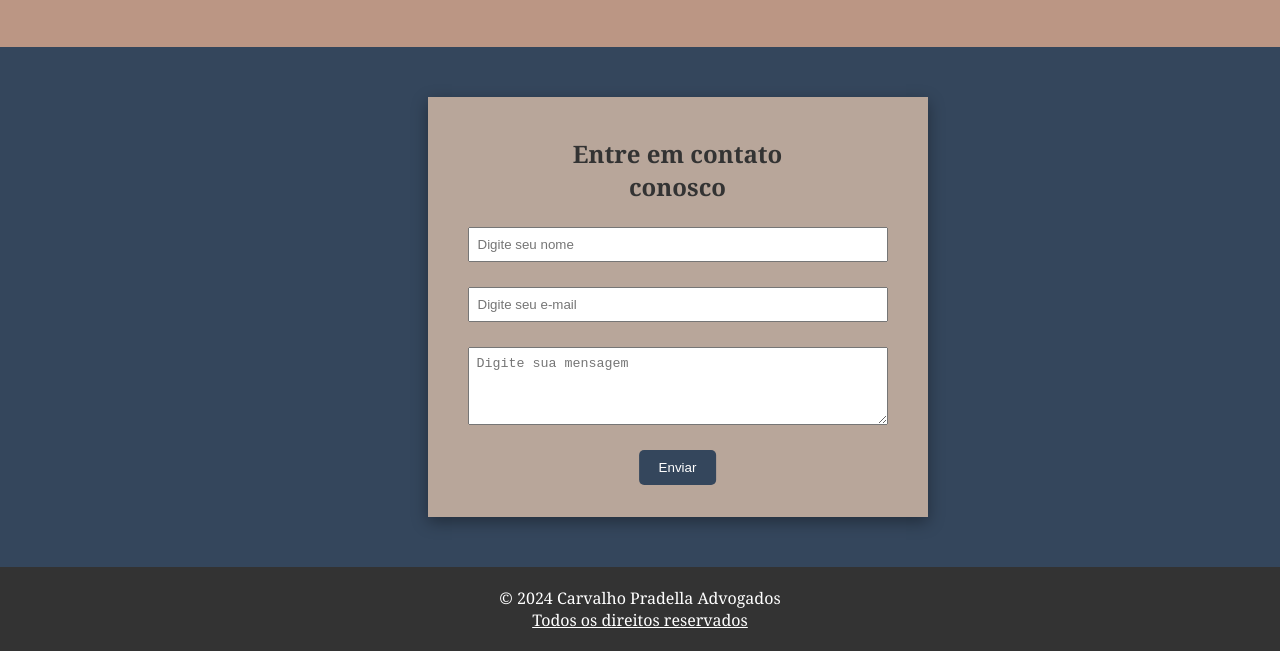
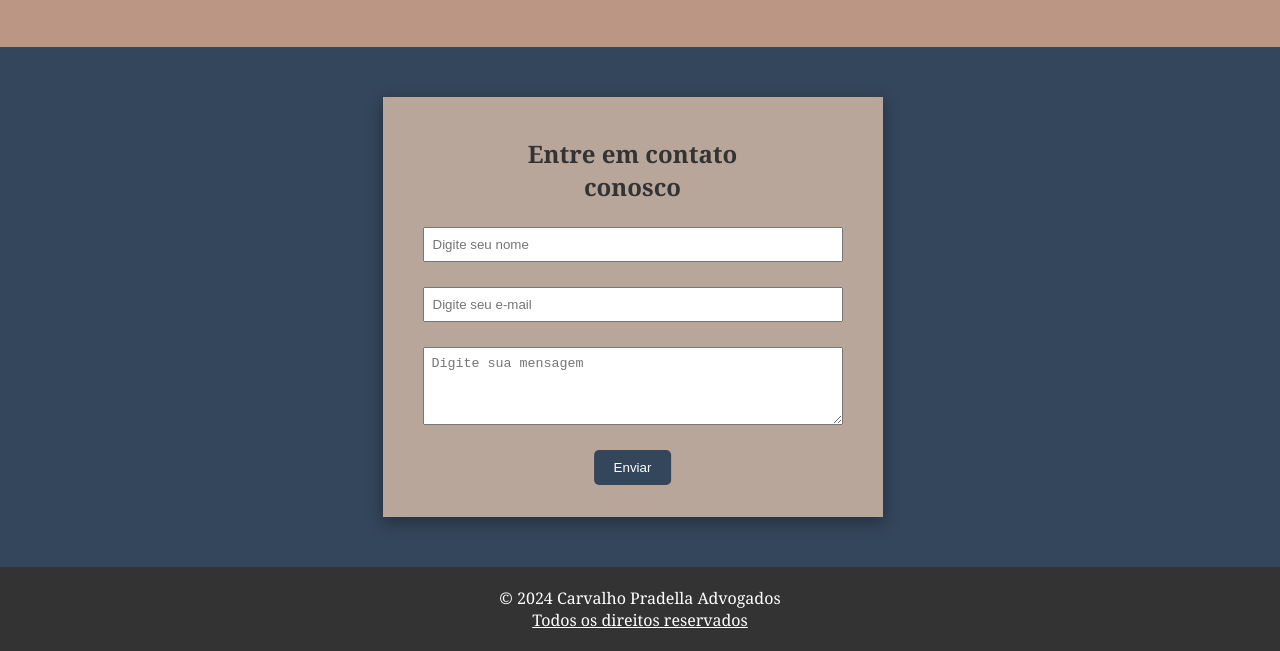
Before and after one commit to ProblemaTheu/advogado, a website: page index.html in a window 1280 px wide. Shown: the part 4070-4721 px from the top of the page. Drawn offline with nearby package versions, Linux system fonts and the light colour scheme; a web font is replaced by a local one.

Commit message:
adjusting contact form position

```diff
--- a/css/style.css
+++ b/css/style.css
@@ -406,7 +406,6 @@ li {
     padding: 40px;
     height: 420px;
     position: relative;
-    left: 45px;
     box-shadow: rgba(0, 0, 0, 0.35) 0px 5px 15px;
 }
 
```
